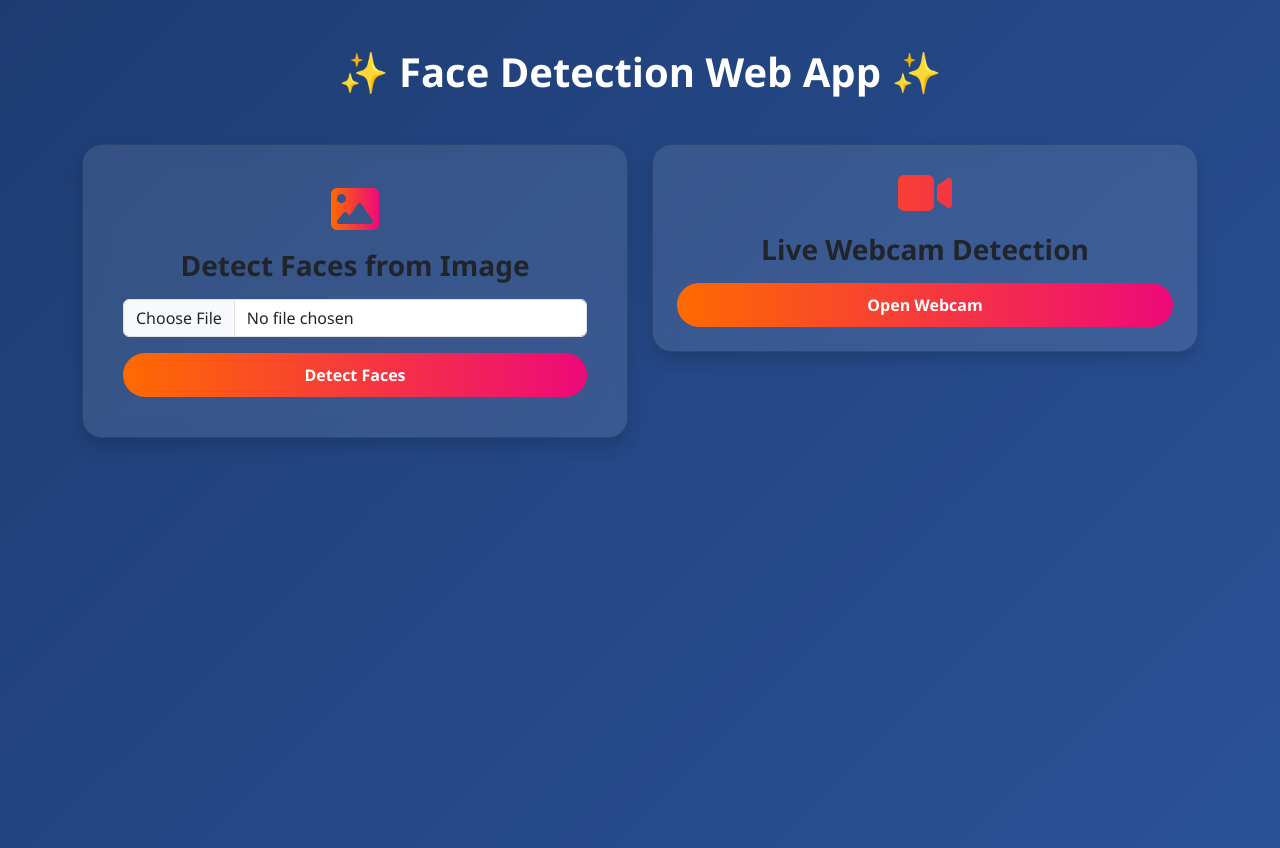
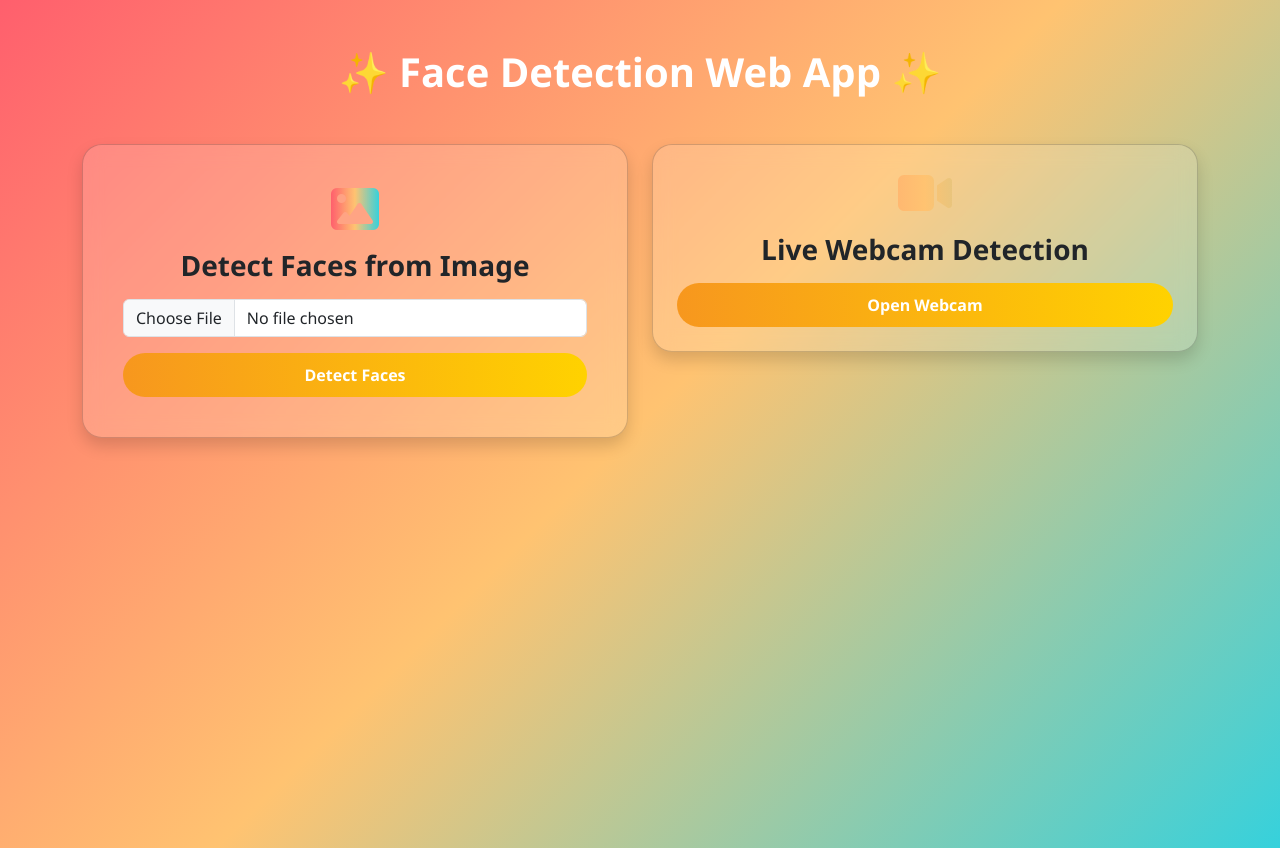
Before and after one commit to Abhinavsathyann/face-detection-project-python-, a Flask app: page / in a window 1280 px wide. Run offline with Flask 3, Linux system fonts and the light colour scheme.

Commit message:
modified:   static/style.css

```diff
--- a/static/style.css
+++ b/static/style.css
@@ -1,7 +1,7 @@
 /* Full-page Gradient Background */
 body {
     font-family: 'Segoe UI', Tahoma, Geneva, Verdana, sans-serif;
-    background: linear-gradient(135deg, #1e3c72, #2a5298); /* nice blue gradient */
+    background: linear-gradient(135deg, #ff5f6d, #ffc371, #36d1dc); /* pink → orange → blue */
     min-height: 100vh;
     color: #fff;
 }
@@ -9,13 +9,13 @@ body {
 /* Headings */
 h1, h3 {
     font-weight: 700;
-    color: #fff;  /* white text on gradient */
+    color: #fff;
 }
 
 /* Card Hover Effect */
 .hover-card {
     border-radius: 20px;
-    background-color: rgba(255, 255, 255, 0.1); /* semi-transparent card */
+    background-color: rgba(255, 255, 255, 0.15); /* semi-transparent */
     backdrop-filter: blur(10px); /* glass effect */
     transition: transform 0.3s, box-shadow 0.3s;
 }
@@ -26,22 +26,22 @@ h1, h3 {
 
 /* Gradient Buttons */
 .btn-gradient {
-    background: linear-gradient(90deg, #ff6a00, #ee0979);
+    background: linear-gradient(90deg, #f7971e, #ffd200); /* orange → yellow */
     color: white;
     border: none;
     border-radius: 50px;
     padding: 10px 20px;
     font-weight: 600;
-    transition: transform 0.2s;
+    transition: transform 0.2s, background 0.3s;
 }
 .btn-gradient:hover {
     transform: scale(1.05);
-    background: linear-gradient(135deg, #43cea2, #185a9d);
+    background: linear-gradient(90deg, #ff6a00, #ee0979); /* pink → red */
 }
 
 /* Icon Gradient */
 .text-gradient {
-    background: linear-gradient(90deg, #ff6a00, #ee0979);
+    background: linear-gradient(90deg, #ff5f6d, #ffc371, #36d1dc);
     -webkit-background-clip: text;
     -webkit-text-fill-color: transparent;
 }
@@ -51,7 +51,7 @@ h1, h3 {
     max-width: 700px;
     margin: auto;
     border-radius: 25px;
-    background-color: rgba(255,255,255,0.1);
+    background-color: rgba(255,255,255,0.15);
     backdrop-filter: blur(10px);
 }
 
```
